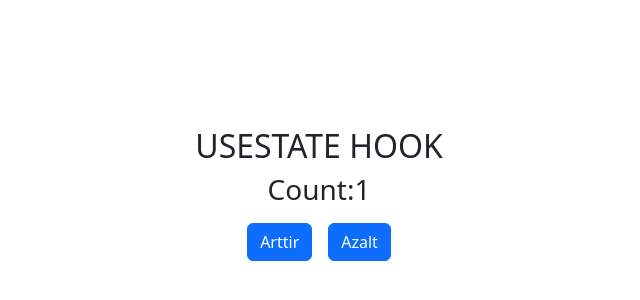
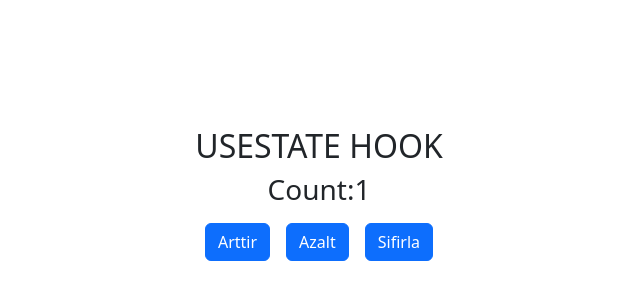
Before and after one commit to ImrenR/FrontEnd-Notebook, a React (Vite) app in the folder events-notes/: page / in a window 1280 px wide. Shown: the part 202-502 px from the top of the page, without its empty margins (321-961 px from the left). Built offline with nearby package versions, Linux system fonts and the light colour scheme.

Commit message:
how to use set on useState()

```diff
--- a/events-notes/src/components/useStateHook/UseStateHook.jsx
+++ b/events-notes/src/components/useStateHook/UseStateHook.jsx
@@ -21,7 +21,7 @@ import { useState } from "react";
 
 const UseStateHook = () => {
   const [counter, setCounter] = useState(1); //! setCounter bir ayarlayicidir
-//? counter useState() ile 1 e tanimlanmistir. Degisiklikler de setCounter la yapilir
+  //? counter useState() ile 1 e tanimlanmistir. Degisiklikler de setCounter la yapilir
   const arttir = () => setCounter(counter + 1); // Boylelikle Dom a basmis olduk
 
   return (
@@ -29,12 +29,20 @@ const UseStateHook = () => {
       <h2 className="text-center">USESTATE HOOK</h2>
       <h3> Count:{counter}</h3>
       <button className="btn btn-primary m-2" onClick={arttir}>
-
         Arttir
       </button>
-           <button className="btn btn-primary m-2" onClick={()=>setCounter(counter-1)}>
-            Azalt
-           </button>
+      <button
+        className="btn btn-primary m-2"
+        onClick={() => setCounter(counter - 1)}
+      >
+        Azalt
+      </button>
+      <button
+        className="btn btn-primary m-2"
+        onClick={() => setCounter(0)}
+      >
+        Sifirla
+      </button>
     </div>
   );
 };
```
